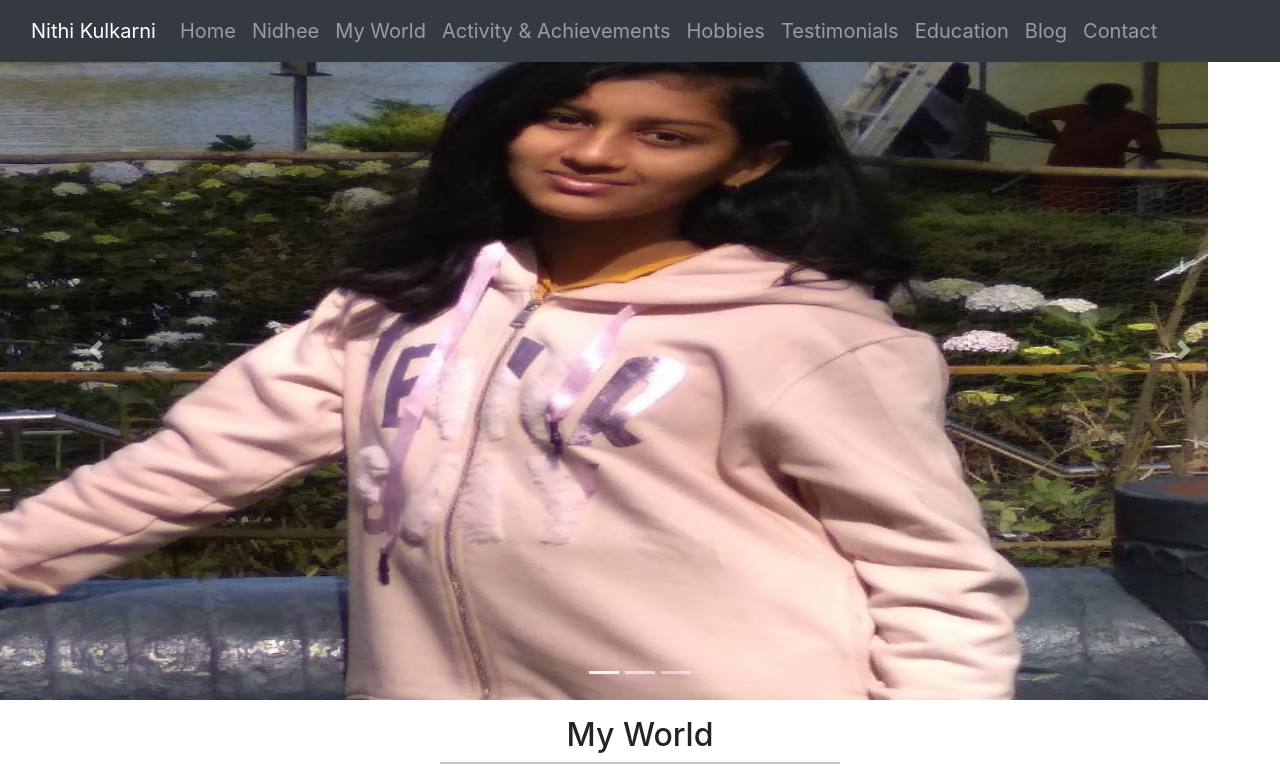
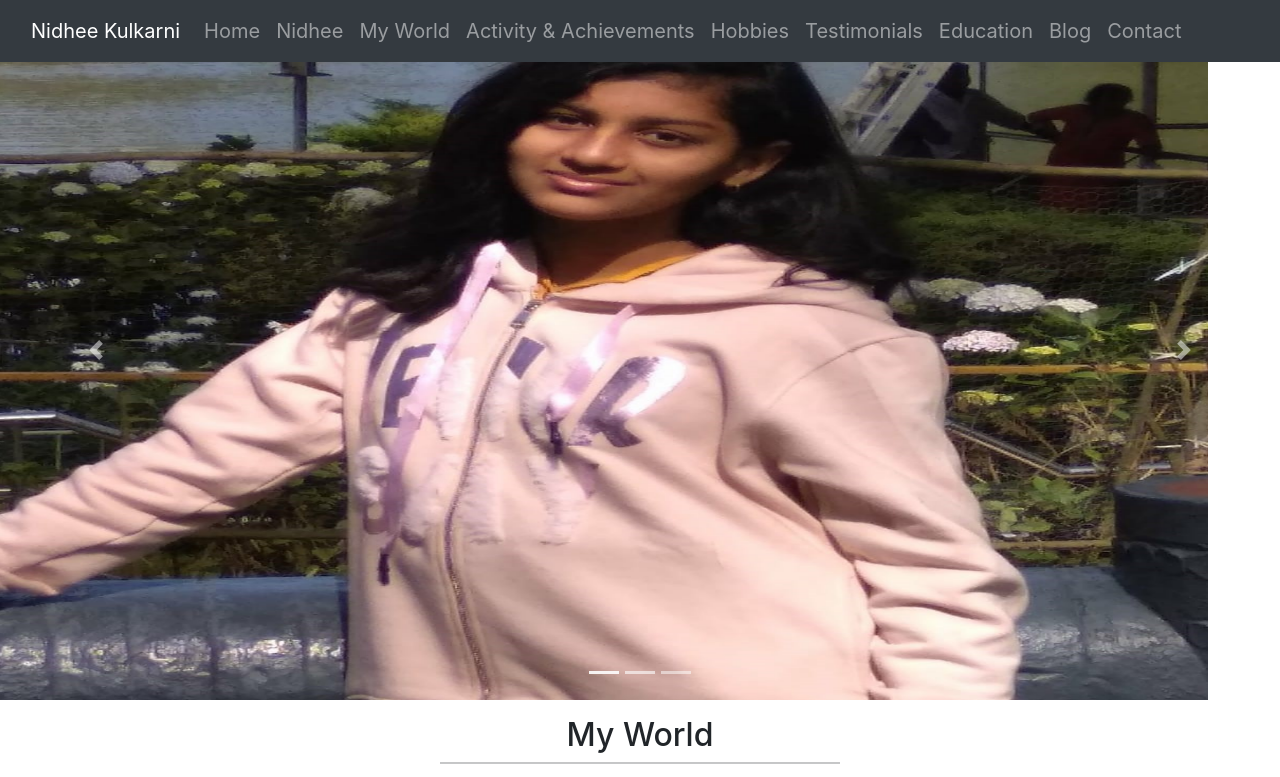
Before and after one commit to kuldeepvirpura/nidhi, a plain HTML site: page index.html in a window 1280 px wide. Shown: the top 777 px of the page. Drawn offline with nearby package versions, Linux system fonts and the light colour scheme; grey boxes are pictures that could not be loaded.

Commit message:
name change

```diff
--- a/index.html
+++ b/index.html
@@ -20,7 +20,7 @@
 <body>
     <nav class="navbar navbar-expand-lg navbar-dark bg-dark fixed-top">
         <div class="container-fluid">
-          <a class="navbar-brand" href="">Nithi Kulkarni</a>
+          <a class="navbar-brand" href="">Nidhee Kulkarni</a>
           <button class="navbar-toggler" type="button" data-bs-toggle="collapse" data-bs-target="#navbarSupportedContent" aria-controls="navbarSupportedContent" aria-expanded="false" aria-label="Toggle navigation">
             <span class="navbar-toggler-icon"></span>
           </button>
```
